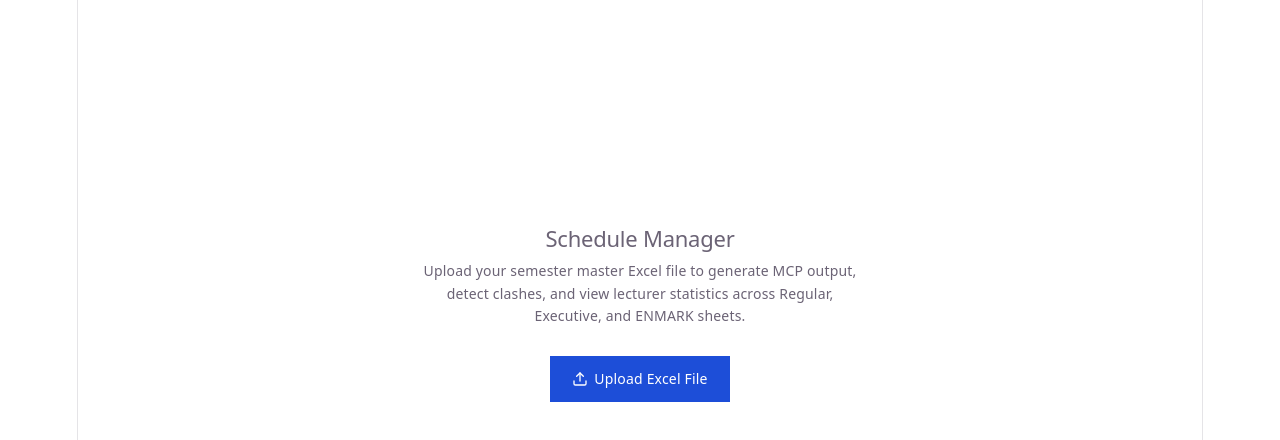
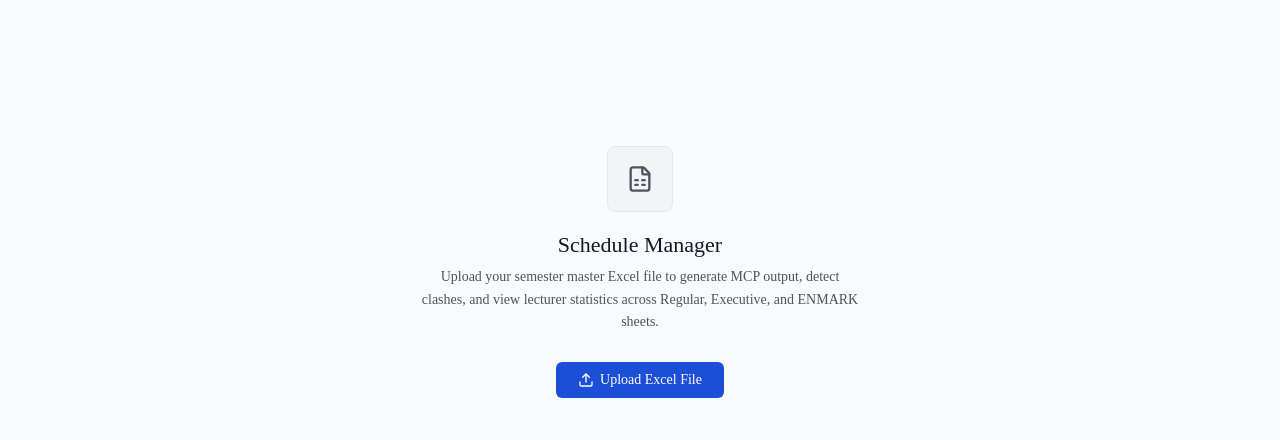
Before and after one commit to midshipman-urns/ScheduleManagerSBMITB, a React (Vite) app: page / in a window 1280 px wide. Shown: the top 440 px of the page. Built offline with nearby package versions, Linux system fonts and the light colour scheme.

Commit message:
Update index.css

```diff
--- a/src/index.css
+++ b/src/index.css
@@ -1,111 +1,31 @@
 :root {
-  --text: #6b6375;
-  --text-h: #08060d;
-  --bg: #fff;
-  --border: #e5e4e7;
-  --code-bg: #f4f3ec;
-  --accent: #aa3bff;
-  --accent-bg: rgba(170, 59, 255, 0.1);
-  --accent-border: rgba(170, 59, 255, 0.5);
-  --social-bg: rgba(244, 243, 236, 0.5);
-  --shadow:
-    rgba(0, 0, 0, 0.1) 0 10px 15px -3px, rgba(0, 0, 0, 0.05) 0 4px 6px -2px;
+  --font-sans: system-ui, -apple-system, sans-serif;
 
-  --sans: system-ui, 'Segoe UI', Roboto, sans-serif;
-  --heading: system-ui, 'Segoe UI', Roboto, sans-serif;
-  --mono: ui-monospace, Consolas, monospace;
+  --color-background-primary: #ffffff;
+  --color-background-secondary: #f3f4f6;
+  --color-background-danger: #fef2f2;
+  --color-background-warning: #fffbeb;
+  --color-background-info: #eff6ff;
+  --color-background-success: #f0fdf4;
 
-  font: 18px/145% var(--sans);
-  letter-spacing: 0.18px;
-  color-scheme: light dark;
-  color: var(--text);
-  background: var(--bg);
-  font-synthesis: none;
-  text-rendering: optimizeLegibility;
-  -webkit-font-smoothing: antialiased;
-  -moz-osx-font-smoothing: grayscale;
+  --color-text-primary: #111827;
+  --color-text-secondary: #4b5563;
+  --color-text-danger: #b91c1c;
+  --color-text-warning: #b45309;
+  --color-text-info: #1d4ed8;
+  --color-text-success: #15803d;
 
-  @media (max-width: 1024px) {
-    font-size: 16px;
-  }
-}
+  --color-border-secondary: #d1d5db;
+  --color-border-tertiary: #e5e7eb;
+  --color-border-danger: #fca5a5;
+  --color-border-warning: #fcd34d;
+  --color-border-info: #bfdbfe;
 
-@media (prefers-color-scheme: dark) {
-  :root {
-    --text: #9ca3af;
-    --text-h: #f3f4f6;
-    --bg: #16171d;
-    --border: #2e303a;
-    --code-bg: #1f2028;
-    --accent: #c084fc;
-    --accent-bg: rgba(192, 132, 252, 0.15);
-    --accent-border: rgba(192, 132, 252, 0.5);
-    --social-bg: rgba(47, 48, 58, 0.5);
-    --shadow:
-      rgba(0, 0, 0, 0.4) 0 10px 15px -3px, rgba(0, 0, 0, 0.25) 0 4px 6px -2px;
-  }
-
-  #social .button-icon {
-    filter: invert(1) brightness(2);
-  }
+  --border-radius-md: 6px;
+  --border-radius-lg: 8px;
 }
 
 body {
   margin: 0;
+  background-color: #f9fafb;
 }
-
-#root {
-  width: 1126px;
-  max-width: 100%;
-  margin: 0 auto;
-  text-align: center;
-  border-inline: 1px solid var(--border);
-  min-height: 100svh;
-  display: flex;
-  flex-direction: column;
-  box-sizing: border-box;
-}
-
-h1,
-h2 {
-  font-family: var(--heading);
-  font-weight: 500;
-  color: var(--text-h);
-}
-
-h1 {
-  font-size: 56px;
-  letter-spacing: -1.68px;
-  margin: 32px 0;
-  @media (max-width: 1024px) {
-    font-size: 36px;
-    margin: 20px 0;
-  }
-}
-h2 {
-  font-size: 24px;
-  line-height: 118%;
-  letter-spacing: -0.24px;
-  margin: 0 0 8px;
-  @media (max-width: 1024px) {
-    font-size: 20px;
-  }
-}
-p {
-  margin: 0;
-}
-
-code,
-.counter {
-  font-family: var(--mono);
-  display: inline-flex;
-  border-radius: 4px;
-  color: var(--text-h);
-}
-
-code {
-  font-size: 15px;
-  line-height: 135%;
-  padding: 4px 8px;
-  background: var(--code-bg);
-}
```
